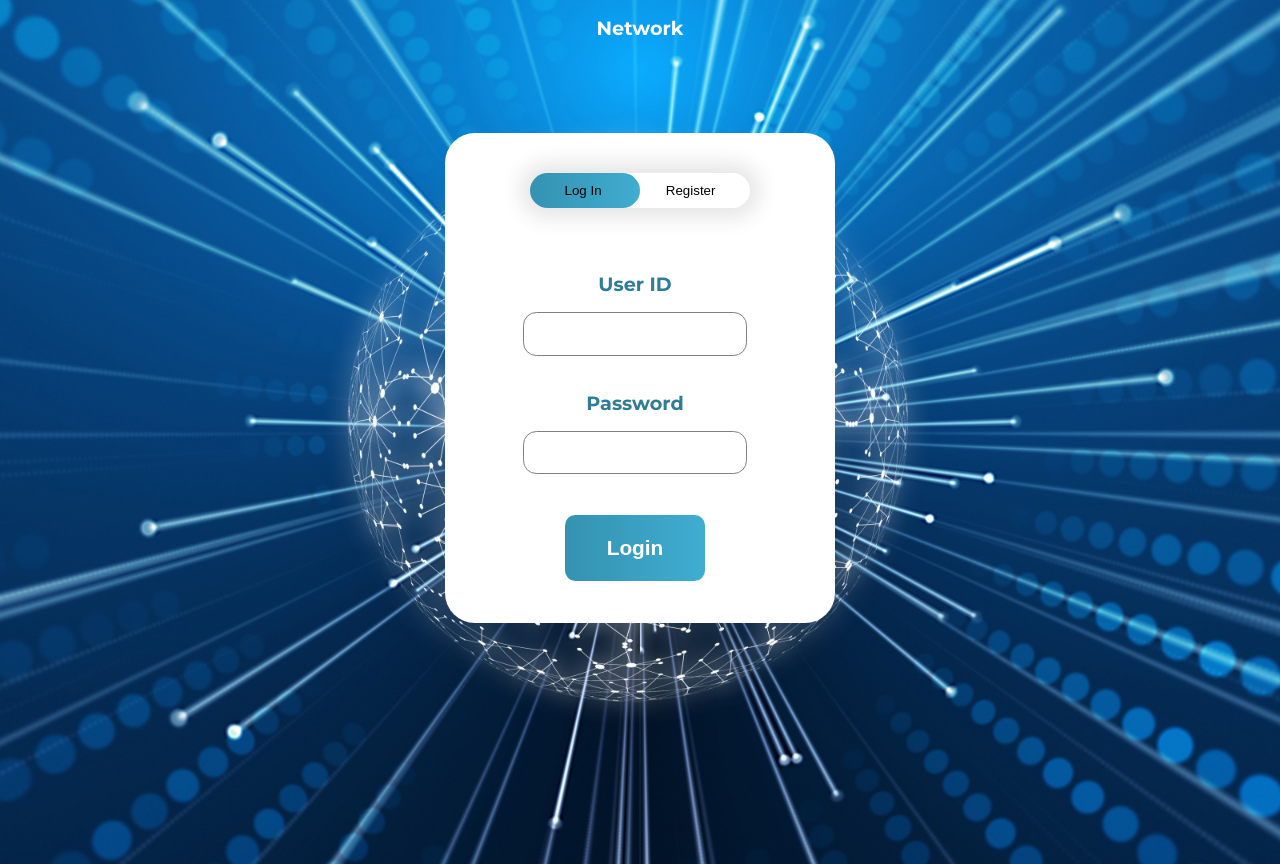
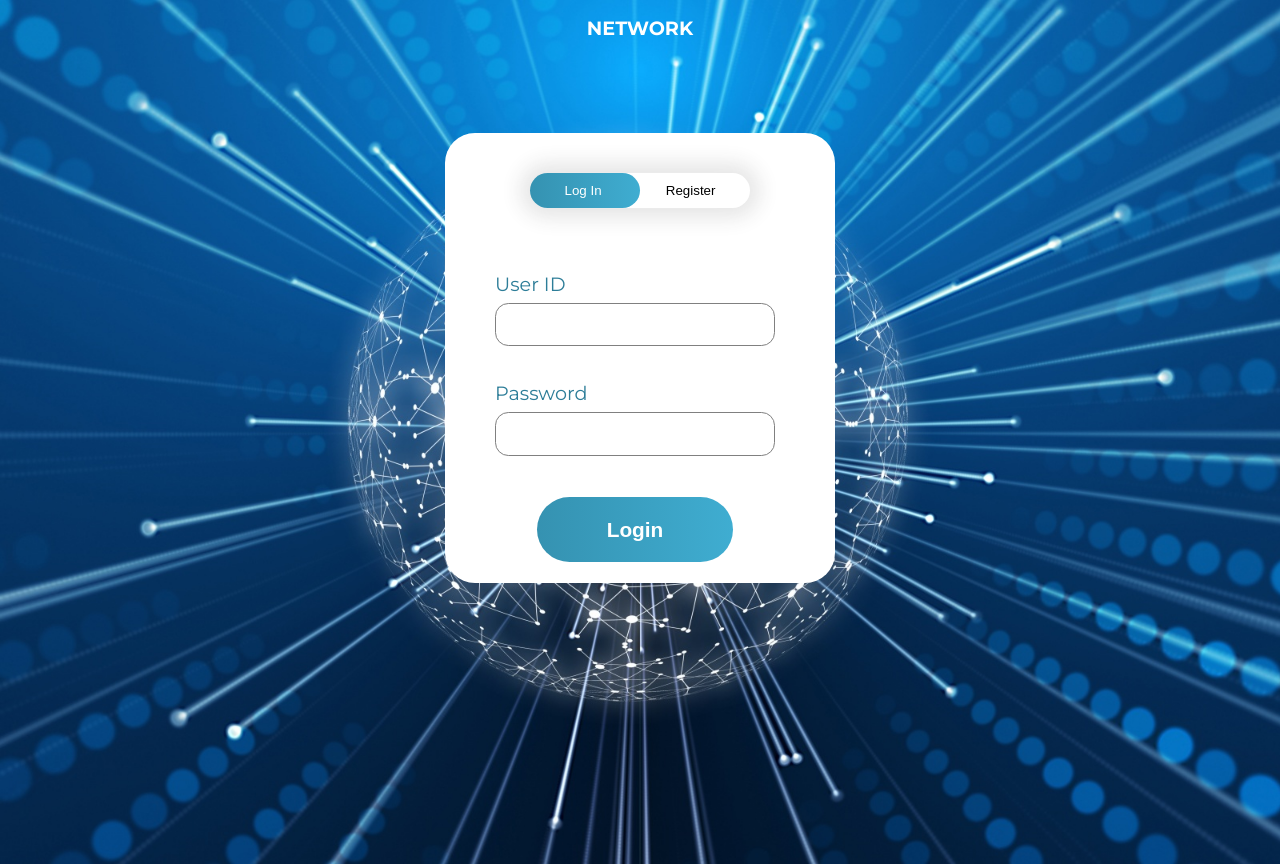
Before and after one commit to DylanEngle/COP4331-POOSD-Group16, a PHP site: page / in a window 1280 px wide. Run offline with PHP 8.4, Linux system fonts and the light colour scheme.

Commit message:
Minor Cosmetic Changes
Tried to get it more Figma accurate. Capitalized logo, adjusted login/register button, and added swapping text color when toggling modes.

```diff
--- a/css/main.css
+++ b/css/main.css
@@ -25,6 +25,7 @@ header {
     text-decoration: none;
     font-weight: bold;
     font-size: 1.2rem;
+    text-transform: uppercase;
 }
 
 .form-container {
@@ -76,33 +77,41 @@ header {
 
 label {
     color: #2D7D98;
-    font-weight: bold;
     display: block;
     margin-top: 1em;
     font-size: 1.2em;
+    text-align: left;
 }
 
 input[type = text] {
     border: 1px solid gray;
-    width: 80%;
+    width: 100%;
     padding: 1em;
     box-sizing: border-box;
     border-radius: 1em;
-    margin-top: 1.2em;
+    margin-top: .5em;
     margin-bottom: 1.2em;
 }
 
 input[type = submit] {
     background: linear-gradient(to right, #3592b1, #3fadd1);
     border: none;
-    width: 50%;
+    width: 70%;
     color: white;
     font-weight: bold;
     margin-top: 1.2em;
     padding: 1em 0;
-    border-radius: .5em;
+    border-radius: 50px;
     font-size: 1.3em;
     cursor: pointer;
+}
+
+#toggle-login {
+    color: white;
+}
+
+#toggle-register {
+    color: black;
 }
 
 #login {
@@ -114,5 +123,5 @@ input[type = submit] {
 }
 
 #form-container {
-    height: 480px;
+    height: 440px;
 }
--- a/index.html
+++ b/index.html
@@ -17,8 +17,8 @@
         <div id="form-container" class="form-container">
             <div class="button-box">
                 <div id="btn"></div>
-                <button type="button" class="toggle-btn" onclick="login()">Log In</button>
-                <button type="button" class="toggle-btn" onclick="register()">Register</button>
+                <button type="button" id="toggle-login" class="toggle-btn" onclick="login()">Log In</button>
+                <button type="button" id="toggle-register" class="toggle-btn" onclick="register()">Register</button>
             </div>
 
             <form id="login" class="input-group" action="">
@@ -55,19 +55,26 @@
         var z = document.getElementById("btn");
 
         var form = document.getElementById("form-container");
+        var log = document.getElementById("toggle-login");
+        var reg = document.getElementById("toggle-register");
+
 
         function register() {
             x.style.left = "-400px";
             y.style.left = "50px";
             z.style.left = "110px";
-            form.style.height = "700px";
+            form.style.height = "660px";
+            reg.style.color = "white";
+            log.style.color = "black";
         }
 
         function login() {
             x.style.left = "50px";
             y.style.left = "450px";
             z.style.left = "0px";
-            form.style.height = "480px"
+            form.style.height = "440px"
+            reg.style.color = "black";
+            log.style.color = "white";
         }
     </script>
 </body>
```
